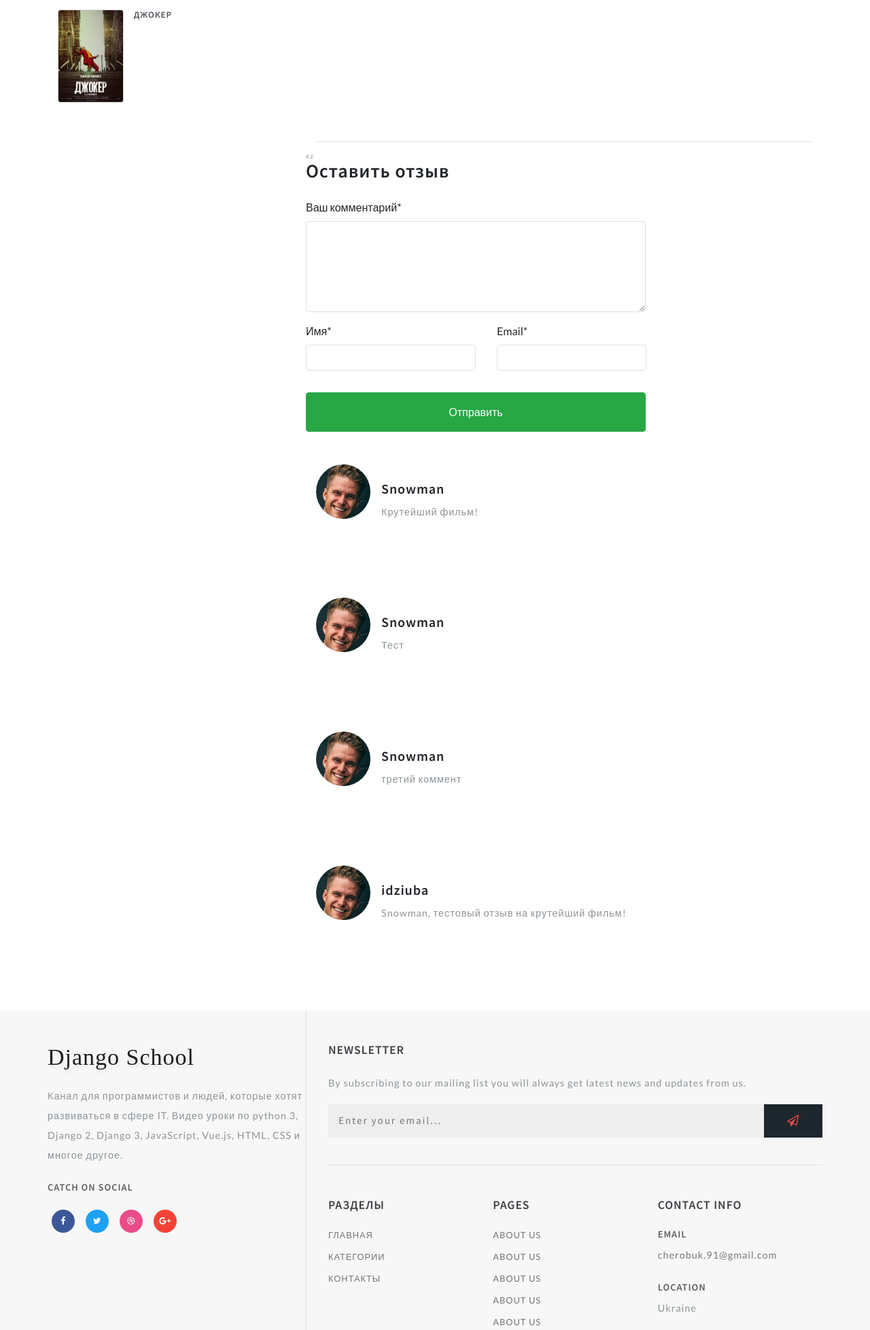
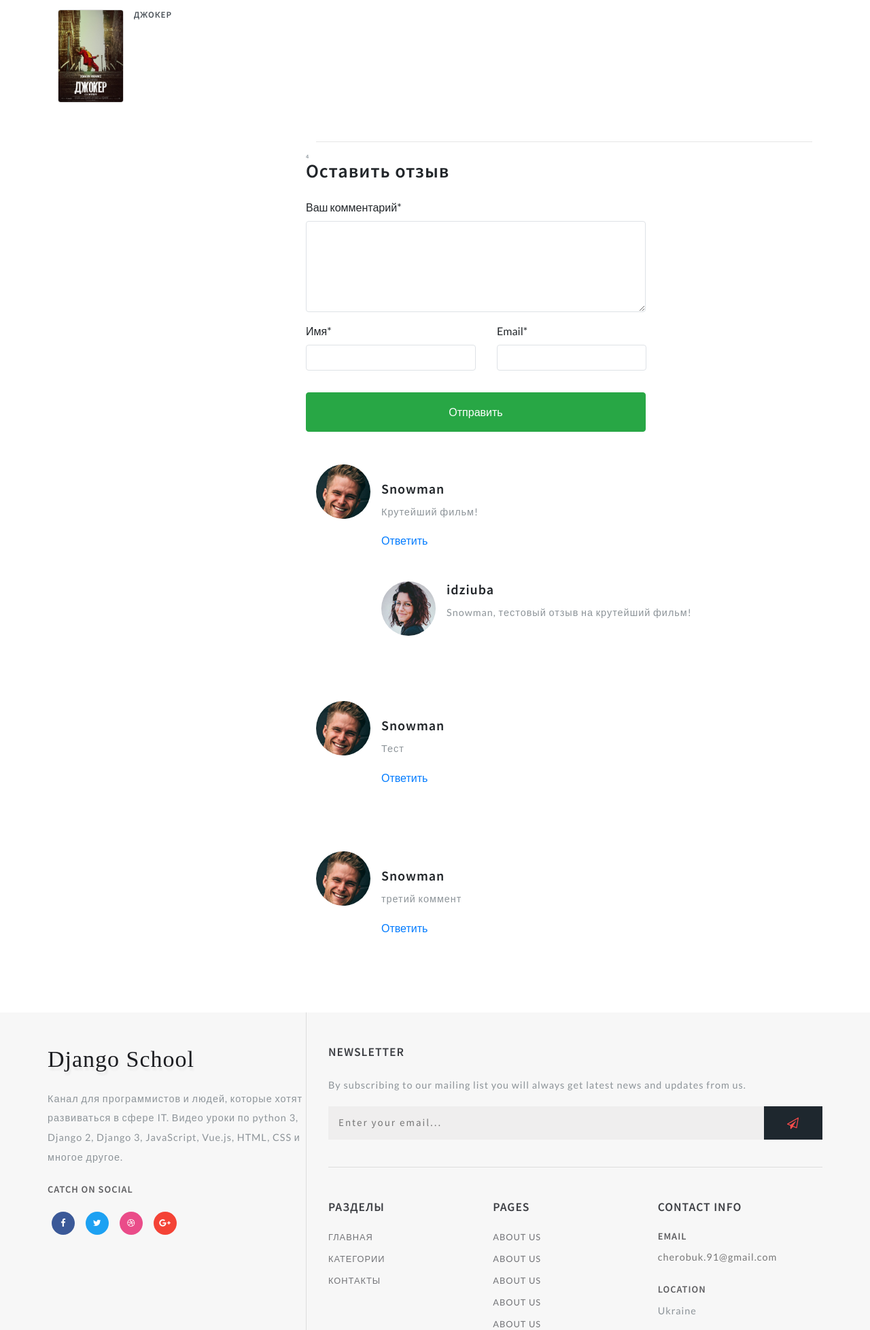
Before and after one commit to Xerber/django_movie, a Django app: a page that uses django_movie/templates/movies/movie_detail.html in a window 1280 px wide. Shown: the part 2175-4131 px from the top of the page at 68% size. Run offline with Django 4.2, Linux system fonts and the light colour scheme; data comes from the database, SQL or seed files in the repository; both versions use the stored data as it was after the commit; some libraries are stand-ins or nearby versions; grey boxes are pictures that could not be loaded.

Commit message:
creating a comment on a comment and inferring the nested type

```diff
--- a/django_movie/movies/models.py
+++ b/django_movie/movies/models.py
@@ -77,6 +77,8 @@
   def get_absolute_url(self):
       return reverse("movie_detail", kwargs={"slug": self.url})
 
+  def get_review(self):
+    return self.reviews_set.filter(parent__isnull=True)
 
   class Meta:
     verbose_name = "Фильм"
--- a/django_movie/movies/views.py
+++ b/django_movie/movies/views.py
@@ -20,8 +20,10 @@
   def post(self,request,pk):
     form = ReviewForm(request.POST)
     movie = Movie.objects.get(id=pk)
-    if form.is_valid:
+    if form.is_valid():
       form = form.save(commit=False)
+      if request.POST.get("parent", None):
+        form.parent_id = int(request.POST.get("parent"))
       form.movie = movie
       form.save()
     return redirect(movie.get_absolute_url())
--- a/django_movie/templates/movies/movie_detail.html
+++ b/django_movie/templates/movies/movie_detail.html
@@ -1,4 +1,5 @@
 {% extends 'movies/base.html' %}
+{% load static %}
 {% block title %} {{ movie.title }} {% endblock title %}
 {% block container %}
     <div class='container py-md-3'>
@@ -128,9 +129,10 @@
                 <div class="contact-single">
                     <h3 class="editContent" style="outline: none; cursor: inherit;">
                         <span class="sub-tittle editContent"
-                            style="outline: none; cursor: inherit;">02</span>Оставить отзыв</h3>
-                <form action="{% url 'add_review' movie.id %}" method="post" class="mt-4">
+                                style="outline: none; cursor: inherit;">{{ movie.reviews_set.count }}</span>Оставить отзыв</h3>
+                    <form action="{% url 'add_review' movie.id %}" method="post" class="mt-4" id="formReview">
                         {% csrf_token %}
+                        <input type="hidden" name="parent" id="contactparent" value="">
                         <div class="form-group editContent">
                             <label for="contactcomment" class="editContent">
                                 Ваш комментарий*
@@ -164,9 +166,9 @@
                 <!--  //contact form grid ends here -->
             </div>
         </div>
-    {% for review in movie.reviews_set.all %}
+        {% for review in movie.get_review %}
             <div class="media py-5">
-            <img src="bundles/images/te2.jpg" class="mr-3 img-fluid" alt="image">
+                <img src="{% static 'images/te2.jpg' %}" class="mr-3 img-fluid" alt="image">
                 <div class="media-body mt-4">
                     <h5 class="mt-0 editContent">
                         {{ review.name }}
@@ -174,25 +176,31 @@
                     <p class="mt-2 editContent">
                         {{ review.text }}
                     </p>
-                {% comment %} <div class="media mt-5 editContent"
-                        style="outline: none; cursor: inherit;">
+                    <a href='#formReview' onclick="addReview('{{ review.name }}', '{{ review.id }}')">Ответить</a>
+                    {% for rew in review.reviews_set.all %}
+                        <div class="media mt-5 editContent">
                             <a class="pr-3" href="#">
-                        <img src="bundles/images/te1.jpg" class="img-fluid "
-                                alt="image" style="outline: none; cursor: inherit;">
+                                <img src="{% static 'images/te1.jpg' %}" class="img-fluid "
+                                        alt="image">
                             </a>
                             <div class="media-body">
-                        <h5 class="mt-0 editContent"
-                            style="outline: none; cursor: inherit;">Leia Organa</h5>
-                        <p class="mt-2 editContent"
-                            style="outline: none; cursor: inherit;"> Cras sit amet
-                            nibh libero, in gravida nulla. Nulla vel metus
-                            scelerisque ante sollicitudin. Cras purus odio,
-                            vestibulum in vulputate at, tempus viverra turpis. Fusce
-                            condimentum nunc ac nisi vulputate fringilla..</p>
-                    </div>
-                </div> {% endcomment %}
+                                <h5 class="mt-0 editContent">
+                                    {{ rew.name }}
+                                </h5>
+                                <p class="mt-2 editContent">
+                                    {{ rew.text }}
+                                </p>
                             </div>
                         </div>
                     {% endfor %}
                 </div>
+            </div>
+        {% endfor %}
+    </div>
+    <script type="text/javascript">
+        function addReview(name,id) {
+            document.getElementById("contactparent").value = id;
+            document.getElementById("contactcomment").innerText = `${name}, `
+        }
+    </script>
 {% endblock movie %}
```
Also changed, not shown: django_movie/db.sqlite3. Lines whose indentation alone changed are shown as unchanged.
